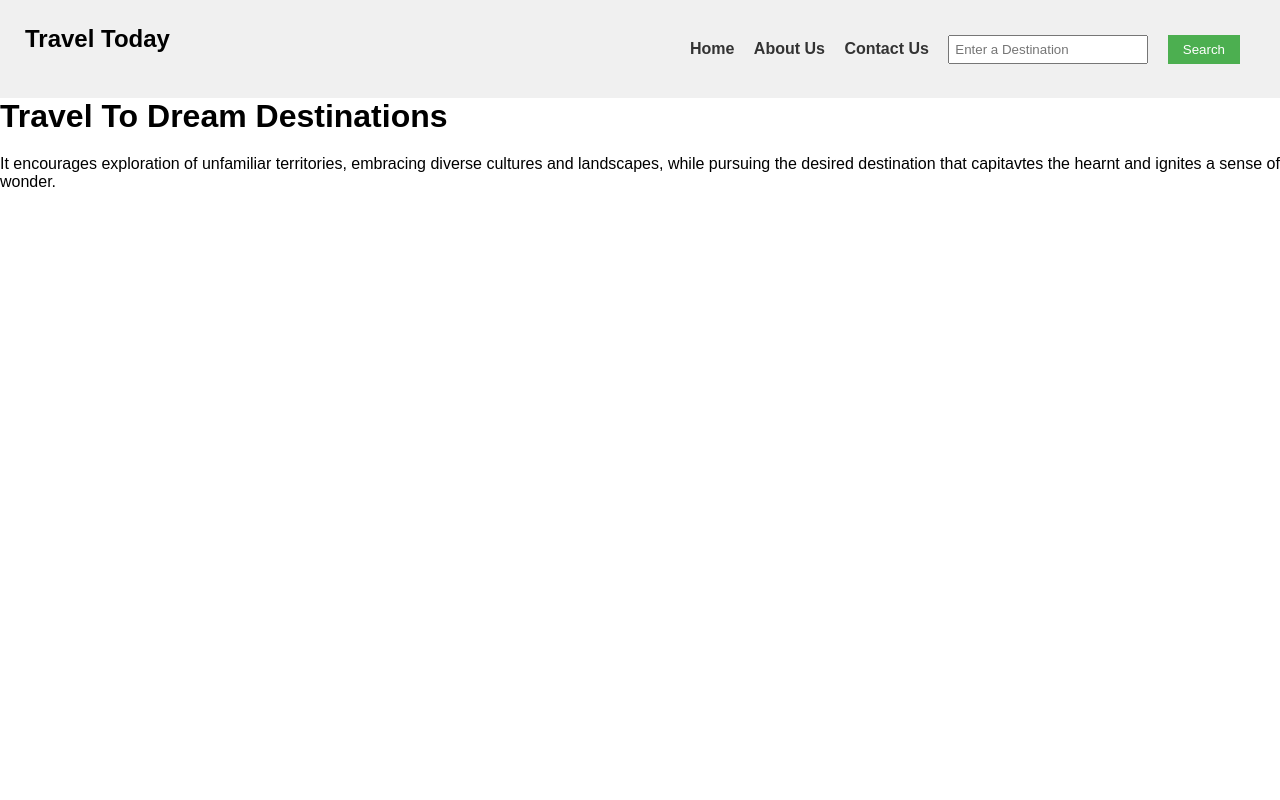
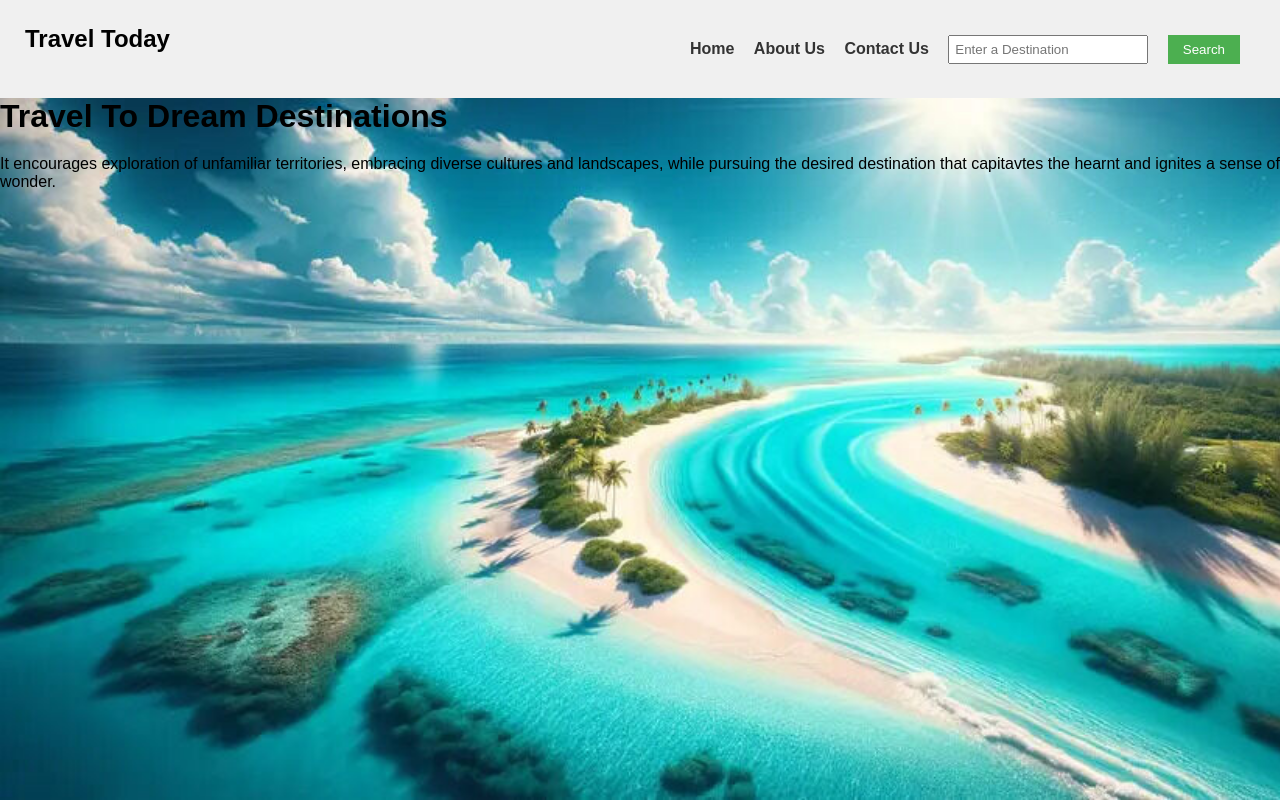
Before and after one commit to matalcol/travel_recommendation, a plain HTML site: page index.html in a window 1280 px wide. Drawn offline with Linux system fonts and the light colour scheme.

Commit message:
added background image

```diff
--- a/index.html
+++ b/index.html
@@ -6,6 +6,14 @@
   <link rel="stylesheet" href="./travel_recommendation.css">
 </head>
 <body>
+    <style>
+        body{
+        background-image: url('Bahamas-general.jpg');
+        background-repeat: no-repeat;
+        background-attachment: fixed;
+    background-size: cover;
+        }
+        </style>
     <nav><h1>Travel Today</h1>
         <ul>
           <li><a href="./travel_recommendation.html" id="home">Home </a></li>
@@ -17,6 +25,8 @@
 
         </ul>
         </nav>
+
+
       <h1>Travel To Dream Destinations</h1>
       <p>It encourages exploration of unfamiliar territories, embracing diverse cultures
         and landscapes, while pursuing the desired destination that capitavtes the hearnt and
```
Also changed, not shown: Bahamas-general.jpg (added).
